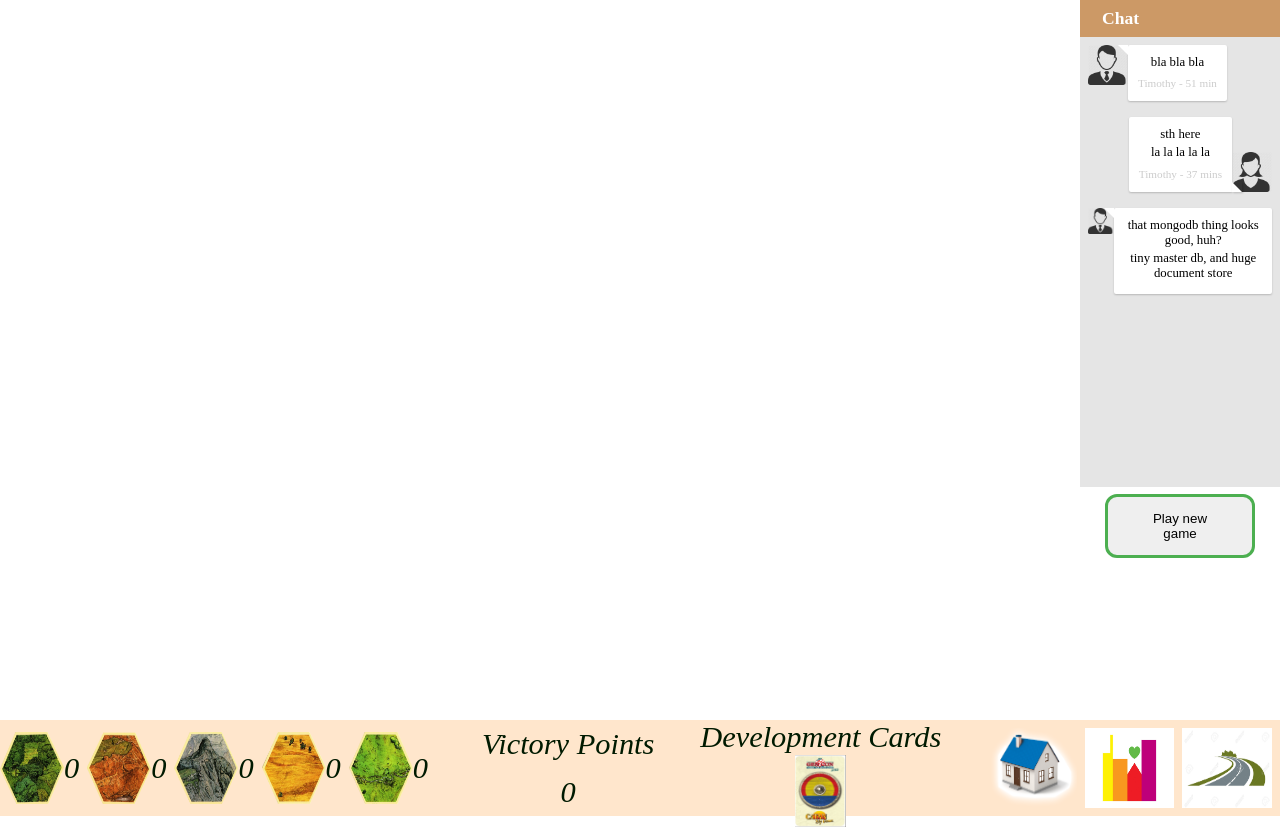
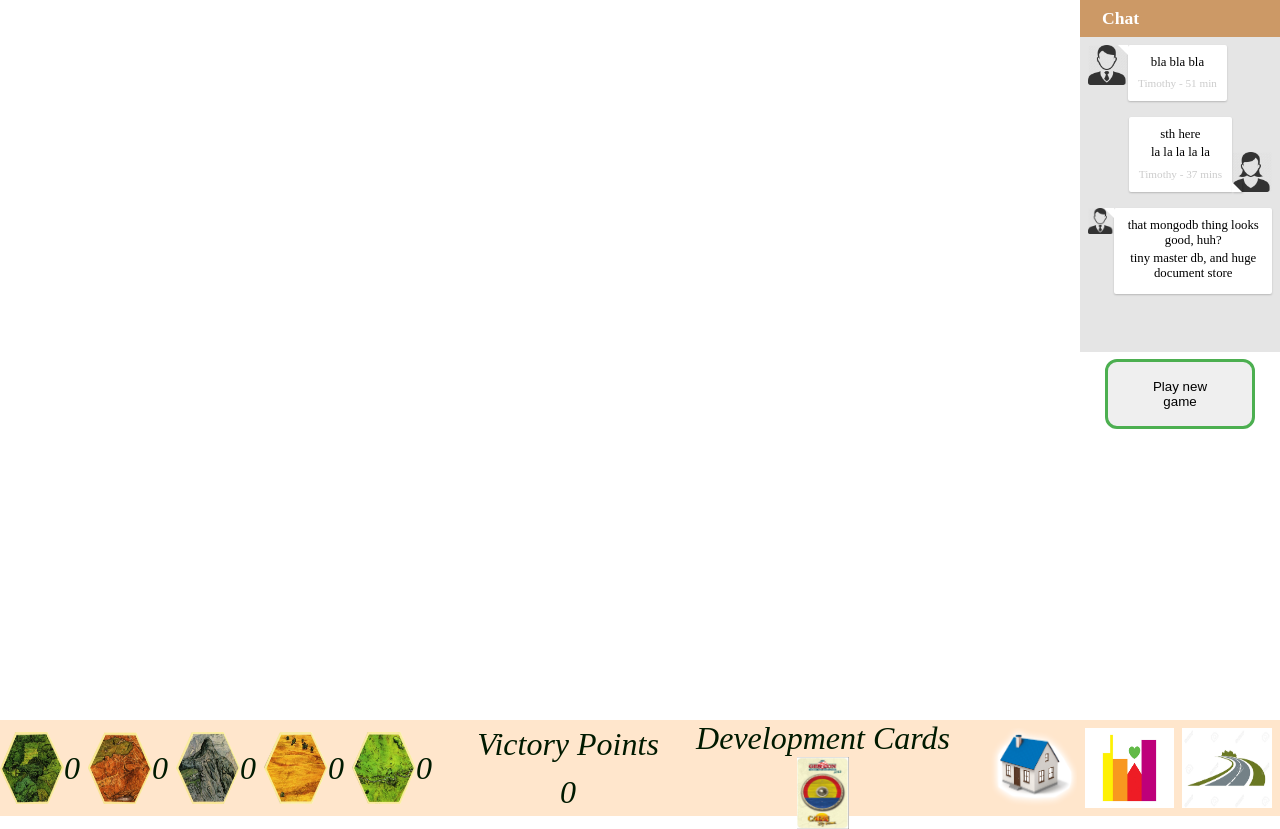
Before and after one commit to OanaBtz/Settlers, a website: page index.html in a window 1280 px wide. Drawn offline with nearby package versions, Linux system fonts and the light colour scheme; no server answers.

Commit message:
flex-shrink

```diff
--- a/css/stylesheet.css
+++ b/css/stylesheet.css
@@ -3,6 +3,10 @@
     height: 12vh;
     display: flex;
     justify-content: space-between;
+}
+
+#content-bottom label,img{
+    flex-shrink: 2;
 }
 
 #houses img {
@@ -12,6 +16,7 @@
 }
 
 #gen-map-button{
+    height: 10%;
     padding: 14px 40px;
     border-radius: 12px;
     border: 3px solid #4caf50;
@@ -56,7 +61,7 @@
 }
 
 label {
-    font-size: 190%;
+    font-size: 2em;
     color: #001a00;
     font-family: "Times New Roman";
     font-style: oblique;
@@ -209,7 +214,7 @@ form {
     background: #e5e5e5;
     margin: 0;
     padding: 0 0 50px 0;
-    height: 400px;
+    height: 90%;
 }
 
 .discussion li {
```
